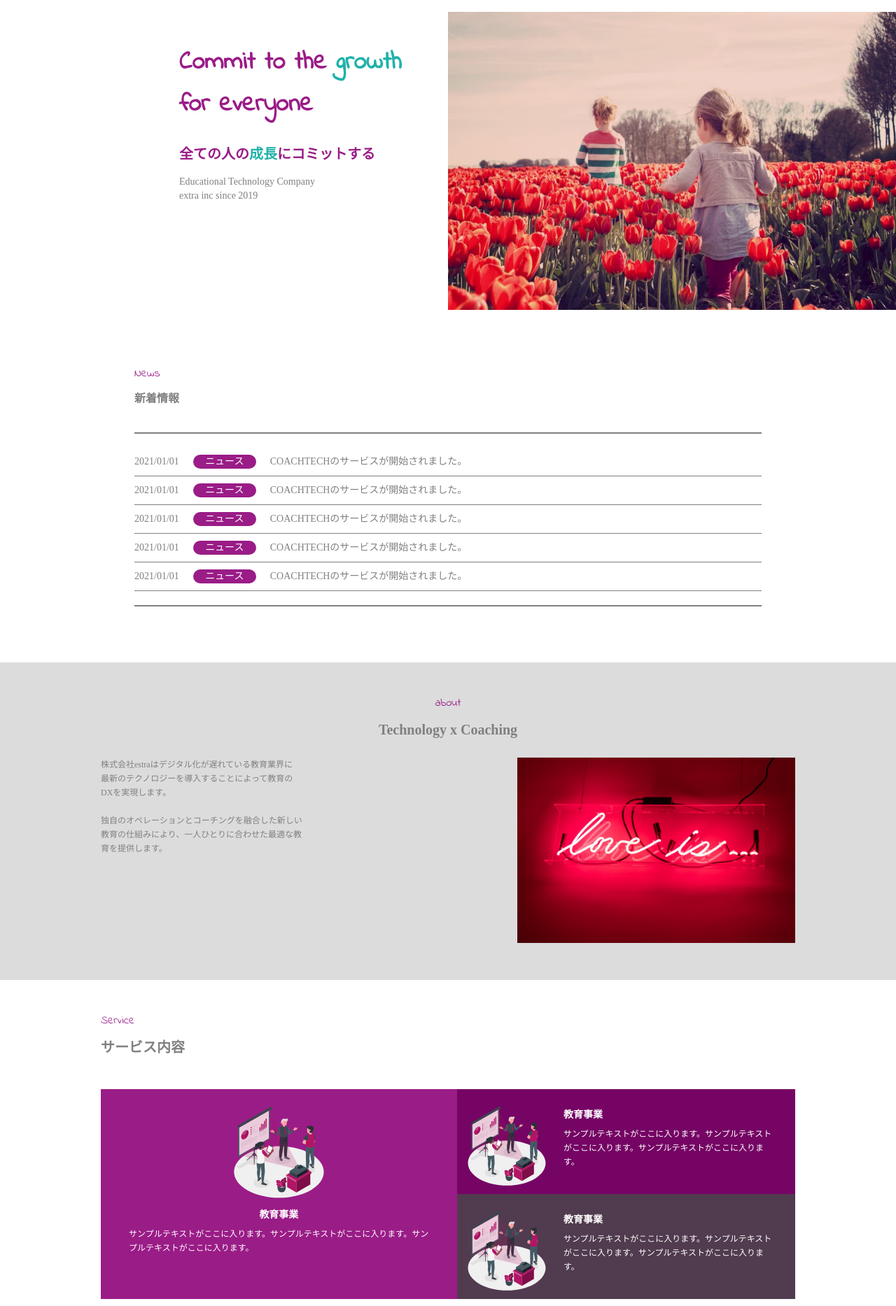
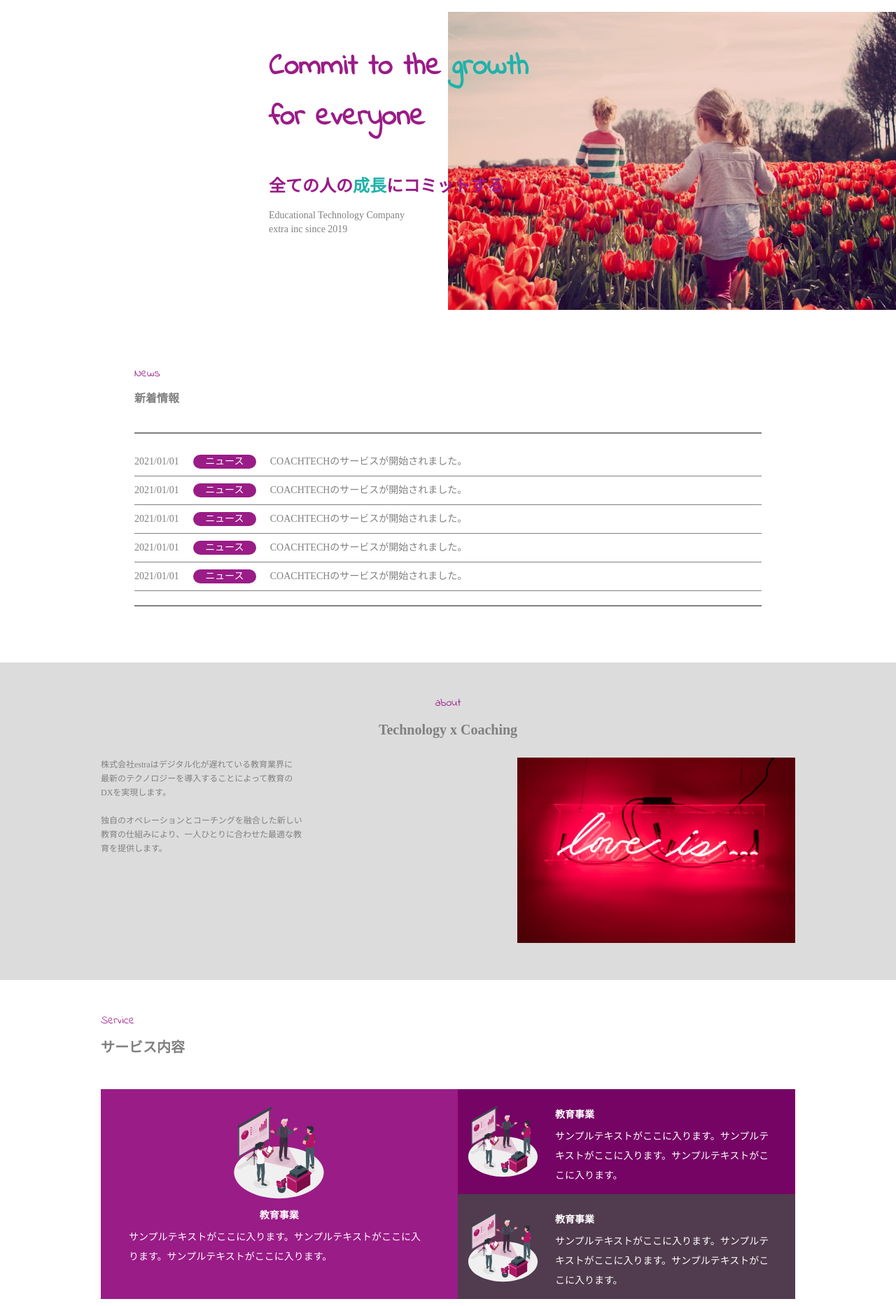
Before and after one commit to nakamuratoshikazu104/20220922nakamura, a plain HTML site: page index.html in a window 1280 px wide. Shown: the part 33-1900 px from the top of the page at 70% size. Drawn offline with Linux system fonts and the light colour scheme; a web font is replaced by a local one.

Commit message:
6th commit

```diff
--- a/css/style.css
+++ b/css/style.css
@@ -35,22 +35,22 @@
 .page1-top-text{
   position: absolute;
   top: 10%;
-  left: 20%;
+  left: 30%;
 }
 .page1-top-text-ttl{
-  font-size: 36px;
+  font-size: 42px;
   font-family: 'Indie Flower', cursive;
   color:rgb(154, 28, 135);
-  line-height: 60px;
+  line-height: 72px;
 }
 .page1-top-text-ttl-span{
   color: lightseagreen;
 }
 .page1-top-text-exp{
-  margin-top: 30px;
+  margin-top: 50px;
 }
 .page1-top-text-exp-jpn{
-  font-size: 20px;
+  font-size: 24px;
   color:rgb(154, 28, 135);
   font-weight: bold;
 }
@@ -173,8 +173,8 @@
 .page3-main-contents-text{
   margin: 0 20px;
   text-align: left;
-  font-size: 12px;
-  line-height: 20px;
+  font-size: 14px;
+  line-height: 28px;
 }
 .page3-main-content-right-1{
   background-color: rgb(117, 4, 100);
@@ -205,8 +205,8 @@
 .page3-main-contents-text-right {
   margin: 0 20px;
   text-align: left;
-  font-size: 12px;
-  line-height: 20px;
+  font-size: 14px;
+  line-height: 28px;
 }
 .page4 {
   background-color: gainsboro;
@@ -353,8 +353,10 @@ text-align: center;
 .page6-main-link-a::before {
   content: "";
   position: absolute;
-  top: 50%;
-  height: 15px;
+  top: 25px;
+  left: 40px;
+  height: 30px;
+  width: 30px;
   background: url(../img/mailicon.svg) no-repeat;
   background-size: cover;
 }
--- a/index.html
+++ b/index.html
@@ -273,7 +273,7 @@
       </div>
     </main>
     <footer class="footer">
-      Copyright &copy estra, inc All Rights Reserved
+      Copyright &copy estra, inc All Rights Reserved.
     </footer>
   </div>
 </body>
```
